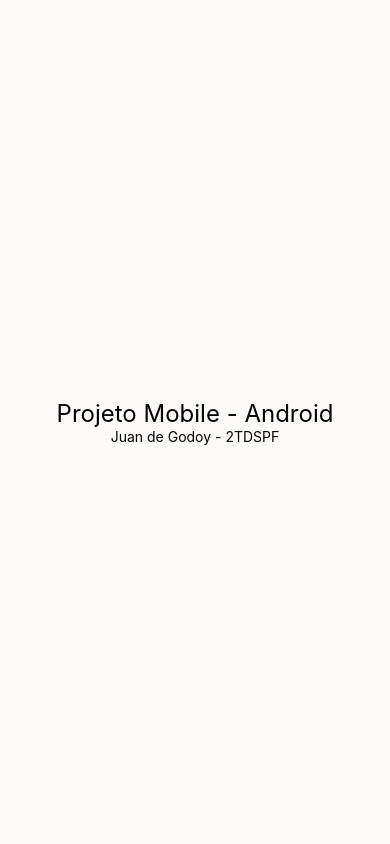
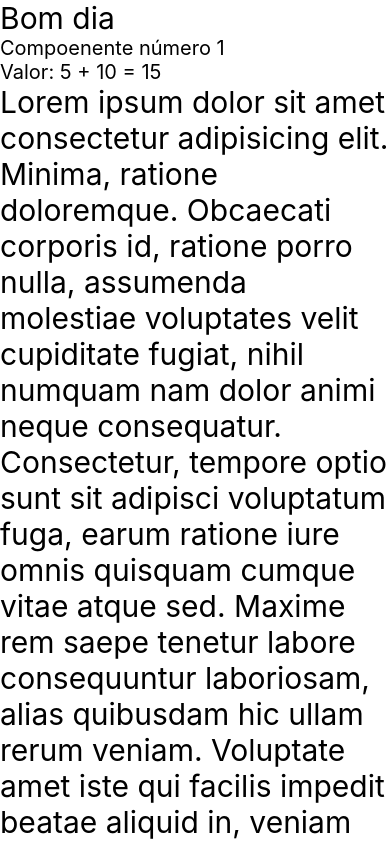
Before and after one commit to Jixatos/Mobile-InClass, a React Native app: screen / in a window 390 px wide. Built offline with nearby package versions, Linux system fonts and the light colour scheme.

Commit message:
Utilização de componentes e imagens - aula 28/02

```diff
--- a/App.tsx
+++ b/App.tsx
@@ -1,24 +1,69 @@
 import React from "react";
-import { StyleSheet, Text, View } from "react-native";
-import Autor, {Turma} from "./src/Primeiro";
+import {StyleSheet,Text,View,Platform,StatusBar,ScrollView,Image} from "react-native";
+import Autor, { Turma } from "./src/components/Primeiro";
+import Comp1 from "./src/components/Comp1";
+import Soma from "./src/components/Soma";
 
-export default function App(){
+export default function App() {
   return (
-    <View style={style.container}>
-      <Text style={style.txtG}>Projeto Mobile - Android</Text>
-      <Text><Autor/> - <Turma/></Text>
-    </View>
-  )
-};
+    <ScrollView>
+      <View style={style.viewSafeAndroid}>
+        <Text style={style.txtG}>Bom dia</Text>
+        <Comp1 />
+        <Soma x={5} y={10} />
+        <Text style={style.txtG}>
+          Lorem ipsum dolor sit amet consectetur adipisicing elit. Minima,
+          ratione doloremque. Obcaecati corporis id, ratione porro nulla,
+          assumenda molestiae voluptates velit cupiditate fugiat, nihil numquam
+          nam dolor animi neque consequatur. Consectetur, tempore optio sunt sit
+          adipisci voluptatum fuga, earum ratione iure omnis quisquam cumque
+          vitae atque sed. Maxime rem saepe tenetur labore consequuntur
+          laboriosam, alias quibusdam hic ullam rerum veniam. Voluptate amet
+          iste qui facilis impedit beatae aliquid in, veniam pariatur numquam
+          corrupti aut assumenda, corporis illum maiores vitae doloremque sed
+          molestiae error ipsam blanditiis. Animi architecto voluptate ducimus
+          soluta. Architecto quia ad distinctio quos dolorem vero animi maiores,
+          sequi culpa pariatur minima quo veritatis sunt, repellat in earum, ut
+          facere nostrum maxime. Suscipit tempora rem esse tenetur, corrupti
+          iste. Nobis aut veritatis praesentium repudiandae saepe vero alias
+          soluta aperiam minus? Animi, laborum vel, est aliquid doloribus
+          quibusdam voluptas, cum natus assumenda perferendis odio! Hic tenetur
+          rem deserunt unde cupiditate. Eius voluptate et delectus ex
+          accusantium explicabo animi vel quibusdam repudiandae? Expedita modi
+          in ratione maiores tempore corrupti fuga sed dolores dolorem? Et
+          praesentium accusamus maxime tenetur rem, ipsa iusto? Adipisci quis
+          expedita quaerat magni, delectus temporibus eum distinctio porro vitae
+          iusto tempora minima, error dolore magnam id libero dolores sint
+          accusantium quasi iure possimus quidem esse? Ipsa, expedita
+          repudiandae? Repellendus dolor provident a eligendi impedit aspernatur
+          magnam, sapiente in doloremque. Quibusdam tenetur quidem vero, esse
+          cum ea itaque numquam modi ex libero id voluptates rem similique
+          neque! Alias, accusamus. Sapiente exercitationem iusto ducimus
+          corporis quibusdam molestiae sint omnis rerum nulla, eius, ea quisquam
+          quia voluptas? Provident voluptates incidunt expedita, velit possimus
+          dolorem laborum molestias accusamus, eveniet numquam rem aliquam.
+          Fugit deleniti temporibus deserunt provident explicabo debitis dicta
+          consequuntur enim quis cumque, tenetur ut vel nisi nobis hic voluptas
+          eaque perferendis, voluptatibus voluptatem earum. Odio commodi fugiat
+          beatae consequatur. Quis!
+        </Text>
+        <Autor/><Turma/>
+        <Image style={style.tamImage} src={'./assets/favicon.png'}/>
+      </View>
+    </ScrollView>
+  );
+}
 
 const style = StyleSheet.create({
-  container:{
-    backgroundColor:'#fffafa',
-    flexGrow: 1,
-    justifyContent: 'center',
-    alignItems: 'center'
+  viewSafeAndroid: {
+    flex: 1,
+    paddingTop: Platform.OS === "android" ? StatusBar.currentHeight : 0,
   },
-  txtG:{
-    fontSize: 24
+  txtG: {
+    fontSize: 30,
+  },
+  tamImage:{
+    width:200,
+    height:200,
   }
 });
--- a/src/Primeiro.tsx
+++ /dev/null
@@ -1,14 +0,0 @@
-import React from "react";
-import { Text } from "react-native";
-
-export default function Autor(){
-    return(
-        <Text>Juan de Godoy</Text>
-    )
-}
-
-export function Turma(){
-    return(
-        <Text>2TDSPF</Text>
-    )
-}
--- /dev/null
+++ b/src/components/Comp1.tsx
@@ -0,0 +1,11 @@
+import {Text, StyleSheet} from 'react-native';
+
+export default ()=>(
+  <Text style={style.txtG}>Compoenente número 1</Text>
+)
+
+const style = StyleSheet.create({
+  txtG:{
+    fontSize:20
+  }
+})
--- /dev/null
+++ b/src/components/Primeiro.tsx
@@ -0,0 +1,20 @@
+import React from "react";
+import { Text, StyleSheet } from "react-native";
+
+export default function Autor(){
+    return(
+        <Text style={style.txtG}>Juan de Godoy</Text>
+    )
+}
+
+export function Turma(){
+    return(
+        <Text style={style.txtG}>2TDSPF</Text>
+    )
+}
+
+const style = StyleSheet.create({
+    txtG:{
+      fontSize:20
+    }
+  })
--- /dev/null
+++ b/src/components/Soma.tsx
@@ -0,0 +1,16 @@
+import {Text, StyleSheet} from 'react-native';
+
+export default (props)=>{
+
+
+
+  return(
+      <Text  style={style.txtG}>Valor: {props.x} + {props.y} = {props.x + props.y}</Text>
+  )
+}
+
+const style = StyleSheet.create({
+  txtG:{
+    fontSize:20
+  }
+})
```
